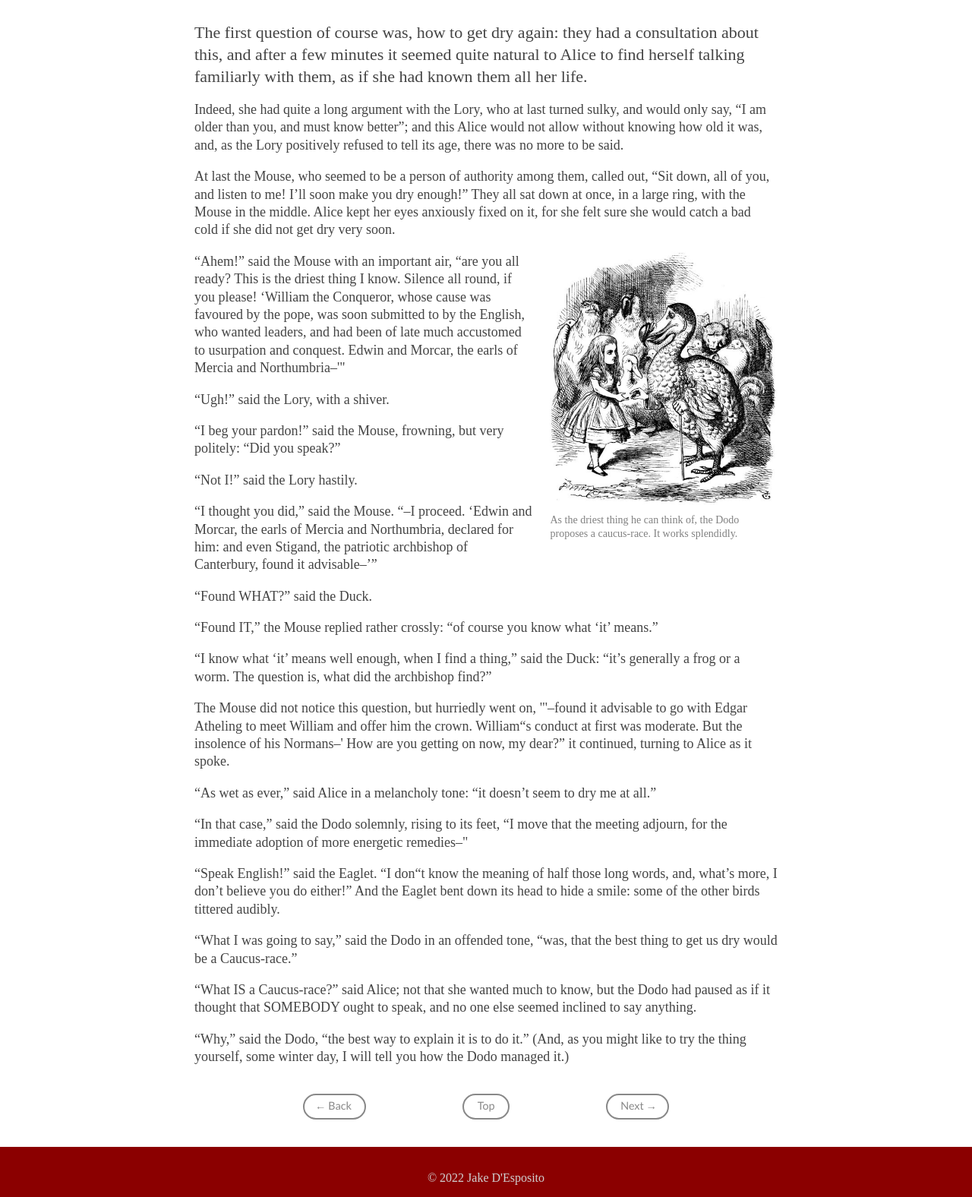
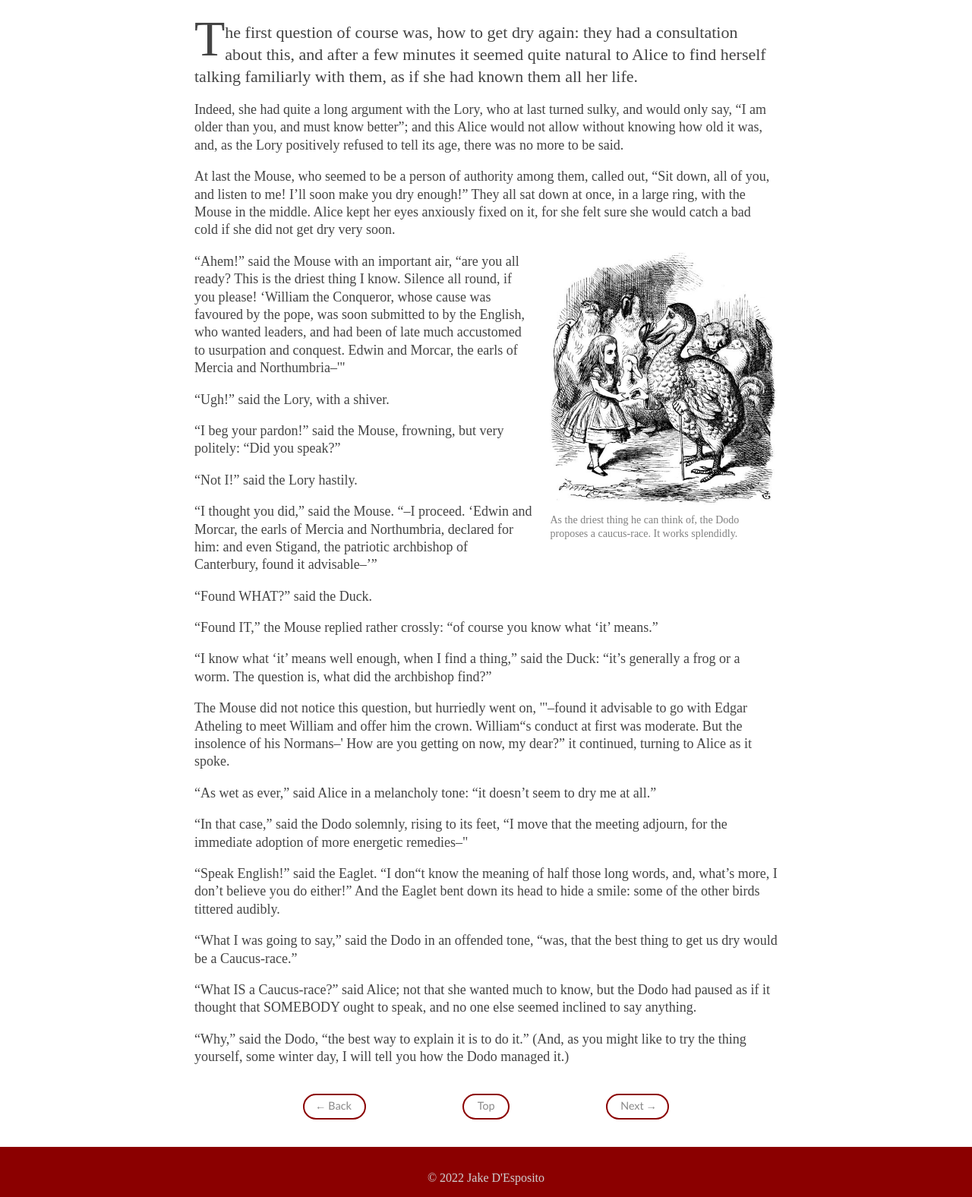
Before and after one commit to JakeDEsposito/comm329-broken-page, a plain HTML site: page index.html in a window 1280 px wide. Shown: the part 492-2068 px from the top of the page at 76% size. Drawn offline with Linux system fonts and the light colour scheme; a web font is replaced by a local one.

Commit message:
Updates to button and drop text
Button looks less shit.

Fixed issue with dropcap so that then styles actually appear.

```diff
--- a/css/style.css
+++ b/css/style.css
@@ -105,11 +105,16 @@ a.button {
   font-family: 'Lato', sans-serif;
   font-weight: 300;
   font-size: 80%;
+  border-color: darkred;
 }
 a.button:hover, a.button:active {
   border: 1px solid #444;
   text-decoration: none;
   color: #222;
+  transform: scale(0.9);
+  transition: transform 0.1s ease;
+  background-color: darkred;
+  color: white;
 }
 /*-- changes header and article width on small screens --*/
 @media screen and (max-width: 768px) {
@@ -117,7 +122,7 @@ a.button:hover, a.button:active {
   article {width: 96%;}
 }
 
-span .dropcap {
+.dropcap {
   float: left;
   font-size: calc(var(--firstPgFontSize) * 3);
   line-height: calc(var(--firstPgFontSize) * 2);
```
